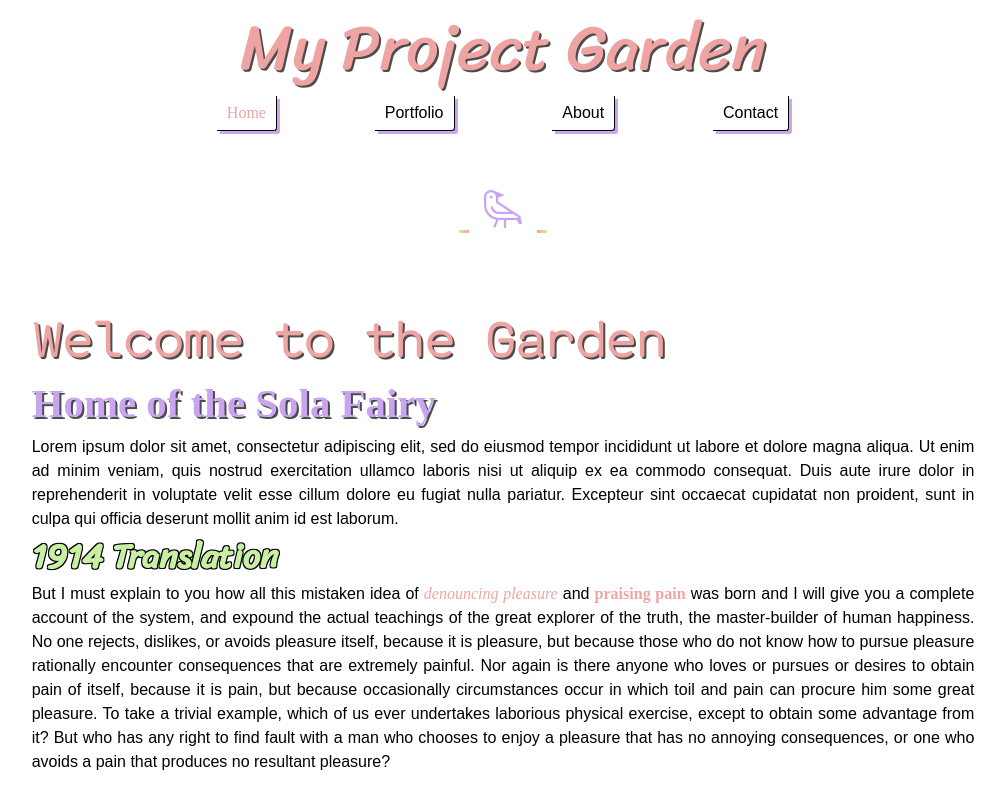
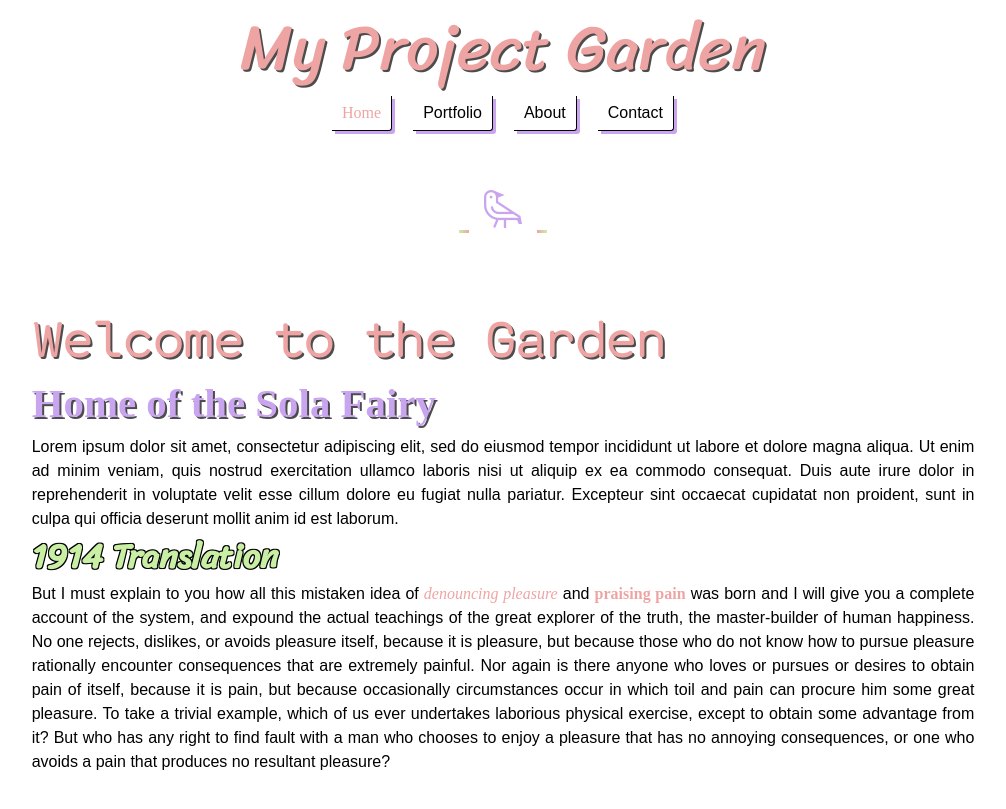
Before and after one commit to sola-fairy/sola-fairy.garden, a Jekyll site: the page built from index.markdown, in a window 1280 px wide. Shown: the top 809 px of the page, without its empty margins (137-1143 px from the left). Built offline with Jekyll 4.4.1, drawn with Linux system fonts in a browser that asks for light colours; some web fonts are replaced.

Commit message:
nav bar width

```diff
--- a/_layouts/page.html
+++ b/_layouts/page.html
@@ -4,12 +4,12 @@ author: sola
 ---
 <main>
     <div class="portfolio-links">
-      {% if page.previous == empty %}
+      {% if page.previous.url == empty %}
         <a href="/"><svg xmlns="http://www.w3.org/2000/svg" width="24" height="24" viewBox="0 0 24 24" fill="none" stroke="#efa4a4" stroke-width="2" stroke-linecap="round" stroke-linejoin="round" class="lucide lucide-redo2-icon lucide-redo-2"><path d="m15 14 5-5-5-5"/><path d="M20 9H9.5A5.5 5.5 0 0 0 4 14.5A5.5 5.5 0 0 0 9.5 20H13"/></svg></a>
       {% endif %}
       <a href="{{ page.previous.url }}" class="left">{{ page.previous.title }}</a>
       <span class="icon bounce">raven</span>
-      {% if page.next == empty %}
+      {% if page.next.url == empty %}
         <a href="/"><svg xmlns="http://www.w3.org/2000/svg" width="24" height="24" viewBox="0 0 24 24" fill="none" stroke="#efa4a4" stroke-width="2" stroke-linecap="round" stroke-linejoin="round" class="lucide lucide-undo2-icon lucide-undo-2"><path d="M9 14 4 9l5-5"/><path d="M4 9h10.5a5.5 5.5 0 0 1 5.5 5.5a5.5 5.5 0 0 1-5.5 5.5H11"/></svg></a>
       {% endif %}
       <a href="{{ page.next.url }}" class="right">{{ page.next.title }}</a>
--- a/assets/style.css
+++ b/assets/style.css
@@ -137,7 +137,7 @@ nav {
     list-style-type: none;
     padding: 0;
     display: flex;
-    width: calc(90vw * (2 / 3));
+    width: calc(45vw * (2 / 3));
     justify-content: space-evenly;
     flex-wrap: wrap;
     align-items: center;
```
